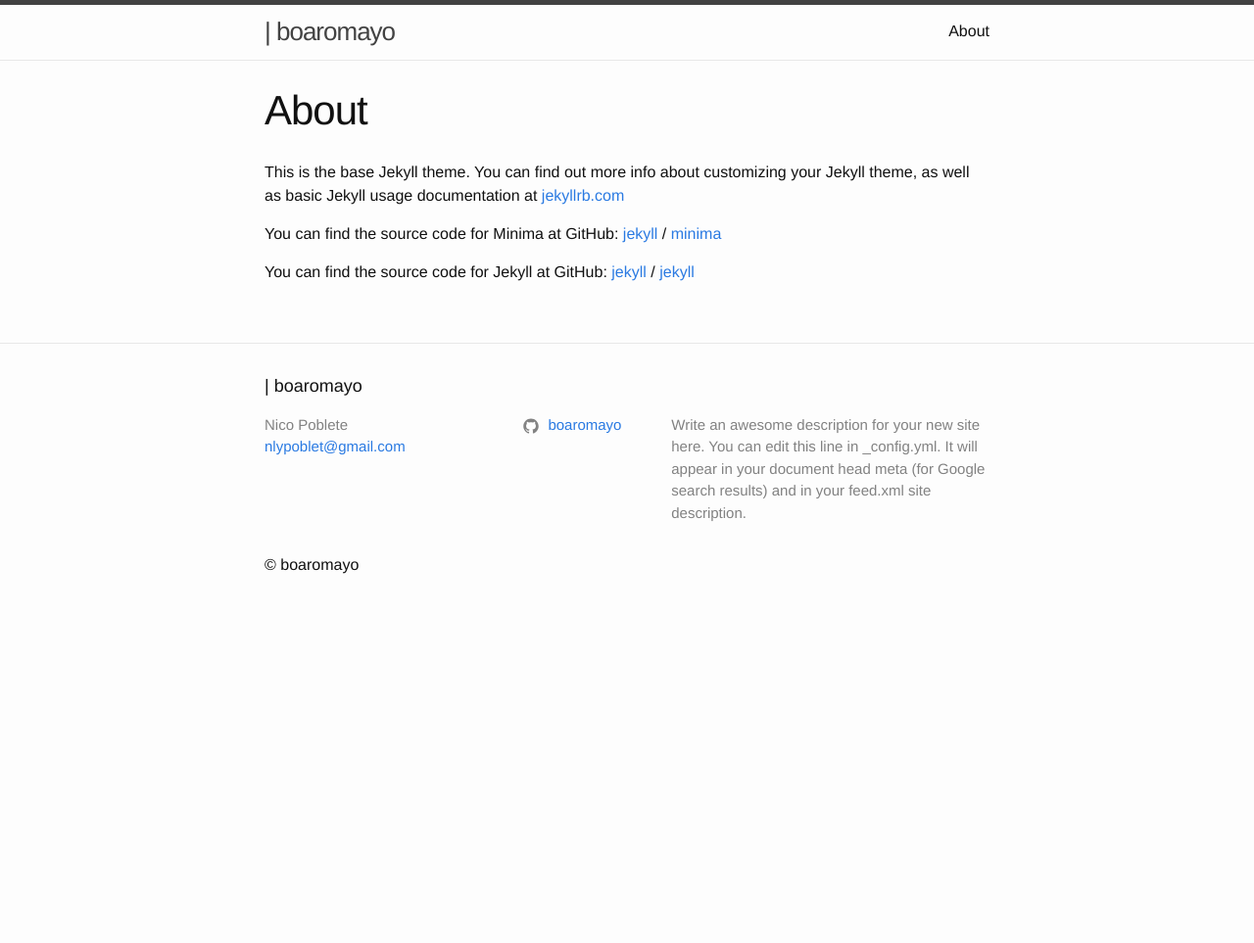
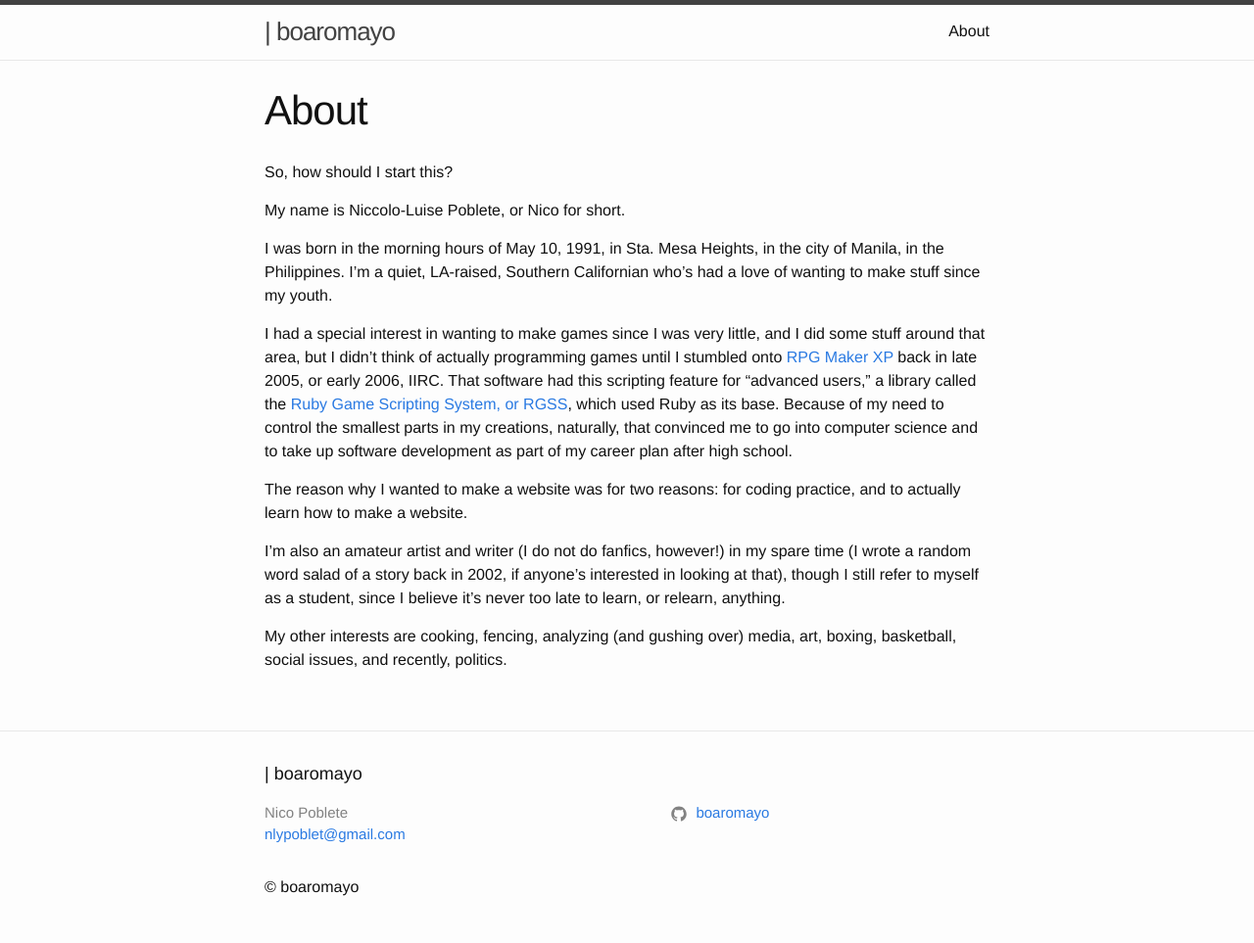
Before and after one commit to boaromayo/boaromayo.net-portfolio, a Jekyll site: the page built from about.md, in a window 1280 px wide. Shown: the whole page at 98% size. Built offline with Jekyll 4.4.1, drawn with Linux system fonts in a browser that asks for light colours; before the commit the page ends 900 px from its top, so only the background shows below that.

Commit message:
Edited about page

```diff
--- a/_includes/footer.html
+++ b/_includes/footer.html
@@ -21,6 +21,23 @@
       </div>
 
       <div class="footer-col footer-col-2">
+        <!--<ul class="social-media-list">
+          {% if site.github_username %}
+          <li>
+            {% include icon-github.html username=site.github_username %}
+          </li>
+          {% endif %}
+
+          {% if site.twitter_username %}
+          <li>
+            {% include icon-twitter.html username=site.twitter_username %}
+          </li>
+          {% endif %}
+        </ul>-->
+      </div>
+
+      <div class="footer-col footer-col-3">
+        <!----<p>{{ site.description | escape }}</p>--->
         <ul class="social-media-list">
           {% if site.github_username %}
           <li>
@@ -35,10 +52,6 @@
           {% endif %}
         </ul>
       </div>
-
-      <div class="footer-col footer-col-3">
-        <p>{{ site.description | escape }}</p>
-      </div>
     </div>
 
     <div class="footer-copyright">
--- a/about.md
+++ b/about.md
@@ -4,15 +4,19 @@ title: About
 permalink: /about/
 ---
 
-This is the base Jekyll theme. You can find out more info about customizing your Jekyll theme, as well as basic Jekyll usage documentation at [jekyllrb.com](https://jekyllrb.com/)
+So, how should I start this?
 
-You can find the source code for Minima at GitHub:
-[jekyll][jekyll-organization] /
-[minima](https://github.com/jekyll/minima)
+My name is Niccolo-Luise Poblete, or Nico for short.
 
-You can find the source code for Jekyll at GitHub:
-[jekyll][jekyll-organization] /
-[jekyll](https://github.com/jekyll/jekyll)
+I was born in the morning hours of May 10, 1991, in Sta. Mesa Heights, in the city of Manila, in the Philippines. I'm a quiet, LA-raised, Southern Californian who's had a love of wanting to make stuff since my youth.
 
+I had a special interest in wanting to make games since I was very little, and I did some stuff around that area, but I didn't think of actually programming games until I stumbled onto [RPG Maker XP](rpgxp) back in late 2005, or early 2006, IIRC. That software had this scripting feature for "advanced users," a library called the [Ruby Game Scripting System, or RGSS](rgss), which used Ruby as its base. Because of my need to control the smallest parts in my creations, naturally, that convinced me to go into computer science and to take up software development as part of my career plan after high school.
 
-[jekyll-organization]: https://github.com/jekyll
+The reason why I wanted to make a website was for two reasons: for coding practice, and to actually learn how to make a website.
+
+I'm also an amateur artist and writer (I do not do fanfics, however!) in my spare time (I wrote a random word salad of a story back in 2002, if anyone's interested in looking at that), though I still refer to myself as a student, since I believe it's never too late to learn, or relearn, anything.
+
+My other interests are cooking, fencing, analyzing (and gushing over) media, art, boxing, basketball, social issues, and recently, politics.
+
+[rpgxp]: https://en.wikipedia.org/wiki/RPG_Maker_XP
+[rgss]: http://rmvxace.wikia.com/wiki/RGSS
```
Also changed, not shown: README.md.
